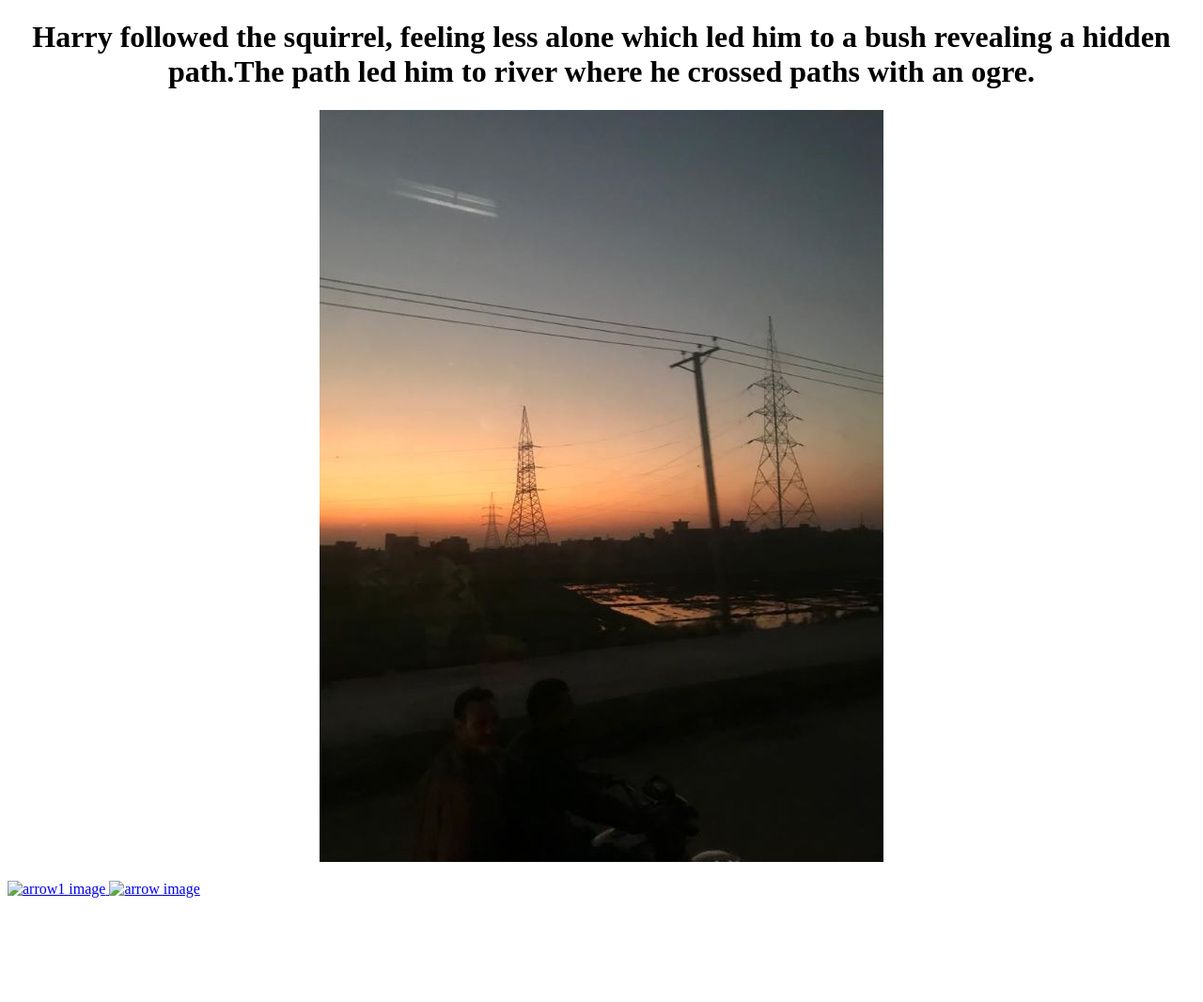
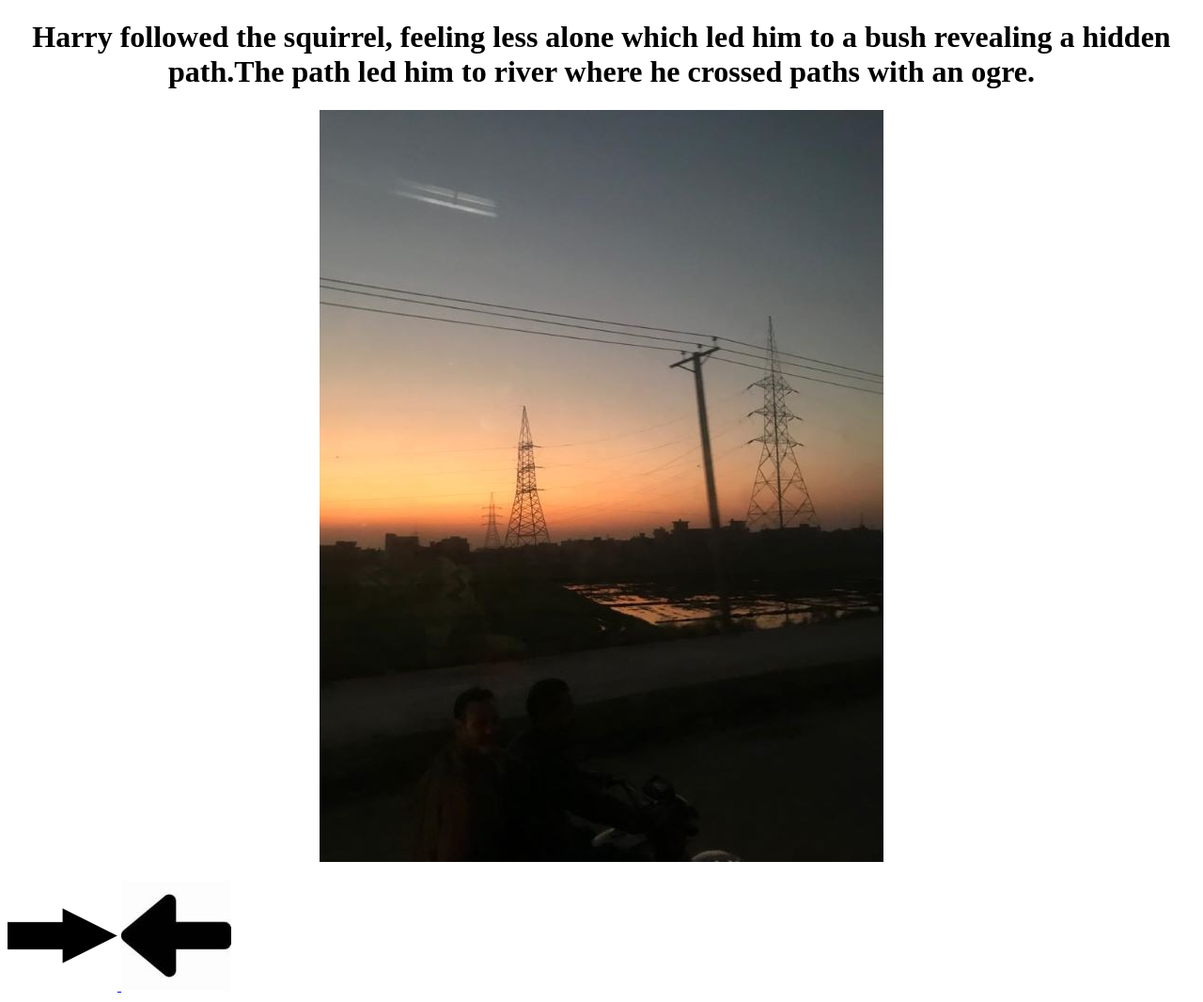
Before and after one commit to zoha200/zoha345, a plain HTML site: page storybook3.html in a window 1280 px wide. Shown: the whole page at 94% size. Before the commit the page ends 963 px from the top, so only its background shows below. Drawn offline with Linux system fonts and the light colour scheme; files whose address does not match are found by name.

Commit message:
Update storybook3.html

```diff
--- a/storybook3.html
+++ b/storybook3.html
@@ -11,11 +11,11 @@
 	<p style="text-align: center;"><img src="images/village.jpg" alt="village"></p>
 
 	<a href="storybook4.html">
-		<img src="images/arrow.png" alt="arrow1 image">
+		<img src="arrow.png" alt="arrow1 image">
 	</a>
 
 	<a href="storybook2.html">
-		<img src="images/arrow3.jpg" alt="arrow image">
+		<img src="arrow3.jpg" alt="arrow image">
 	</a>
 </body>
 </html>
```
